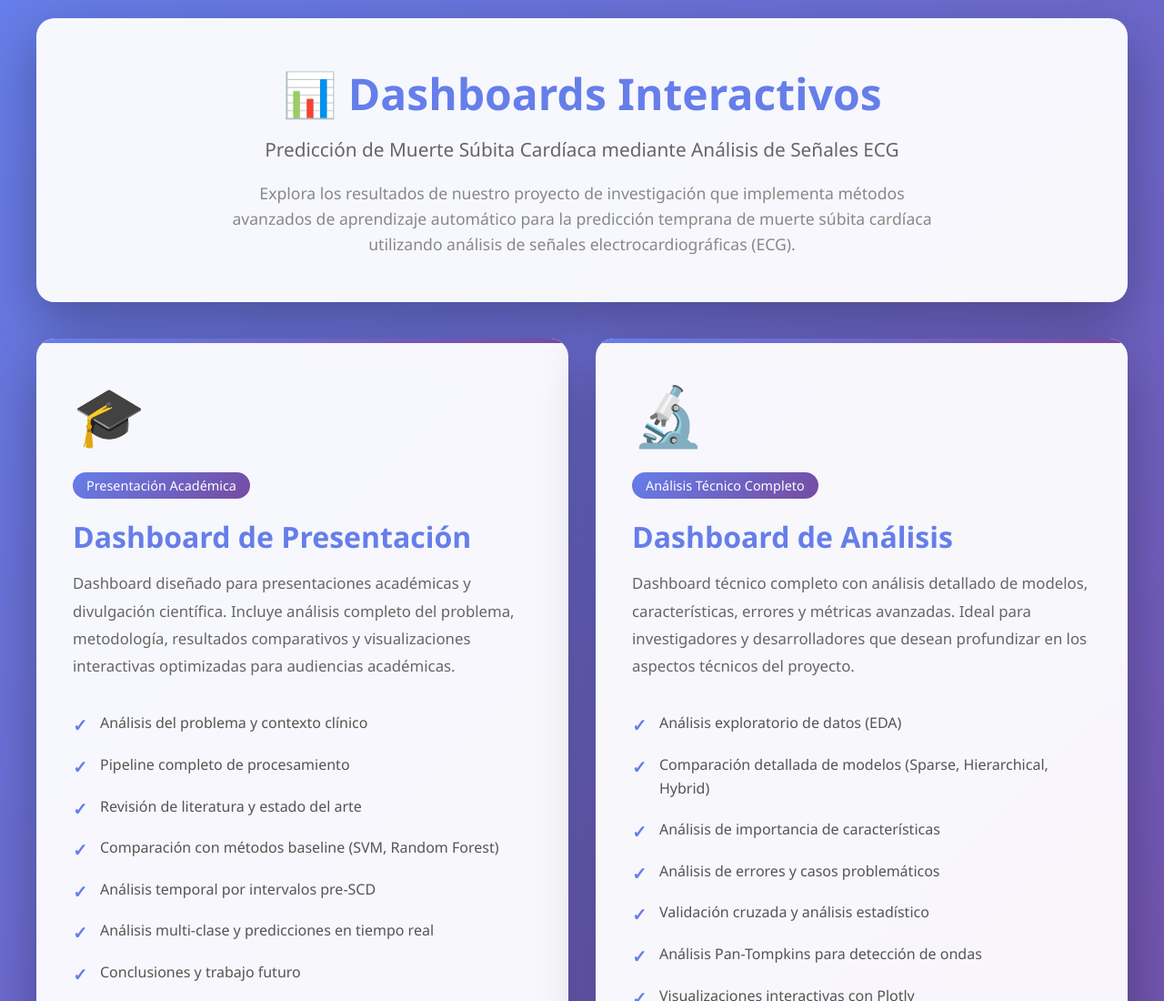
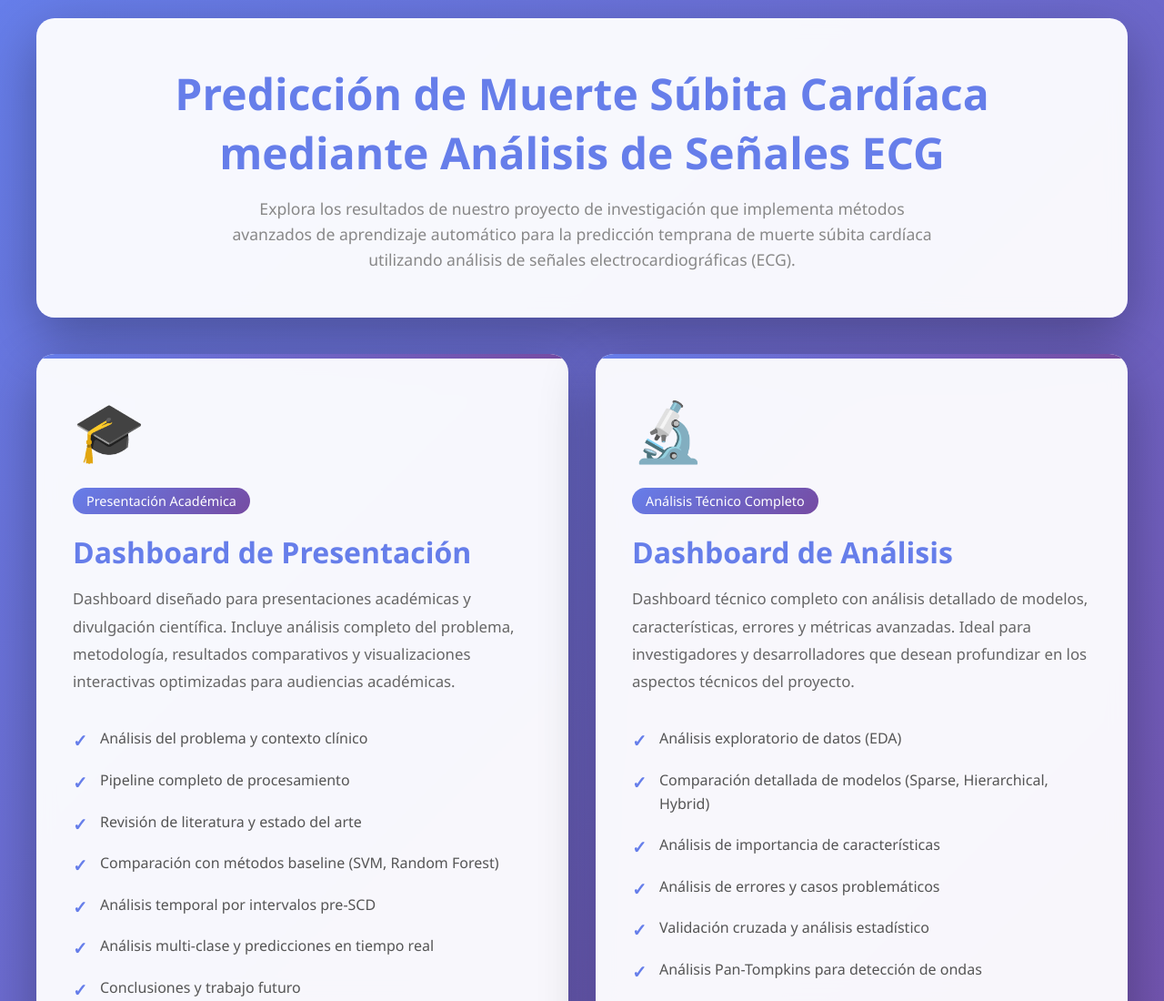
Before and after one commit to felirangelp/Prediccion_Muerte_Subita_ECG_v1, a plain HTML site: page docs/index.html in a window 1280 px wide. Shown: the top 1100 px of the page at 91% size. Drawn offline with Linux system fonts and the light colour scheme.

Commit message:
Actualizar título principal del dashboard
- Cambiado título principal a 'Predicción de Muerte Súbita Cardíaca mediante Análisis de Señales ECG'
- Eliminado título anterior 'Dashboards Interactivos'

```diff
--- a/docs/index.html
+++ b/docs/index.html
@@ -298,8 +298,7 @@
 <body>
     <div class="container">
         <div class="header">
-            <h1>📊 Dashboards Interactivos</h1>
-            <p class="subtitle">Predicción de Muerte Súbita Cardíaca mediante Análisis de Señales ECG</p>
+            <h1>Predicción de Muerte Súbita Cardíaca mediante Análisis de Señales ECG</h1>
             <p class="description">
                 Explora los resultados de nuestro proyecto de investigación que implementa métodos avanzados
                 de aprendizaje automático para la predicción temprana de muerte súbita cardíaca utilizando
```
